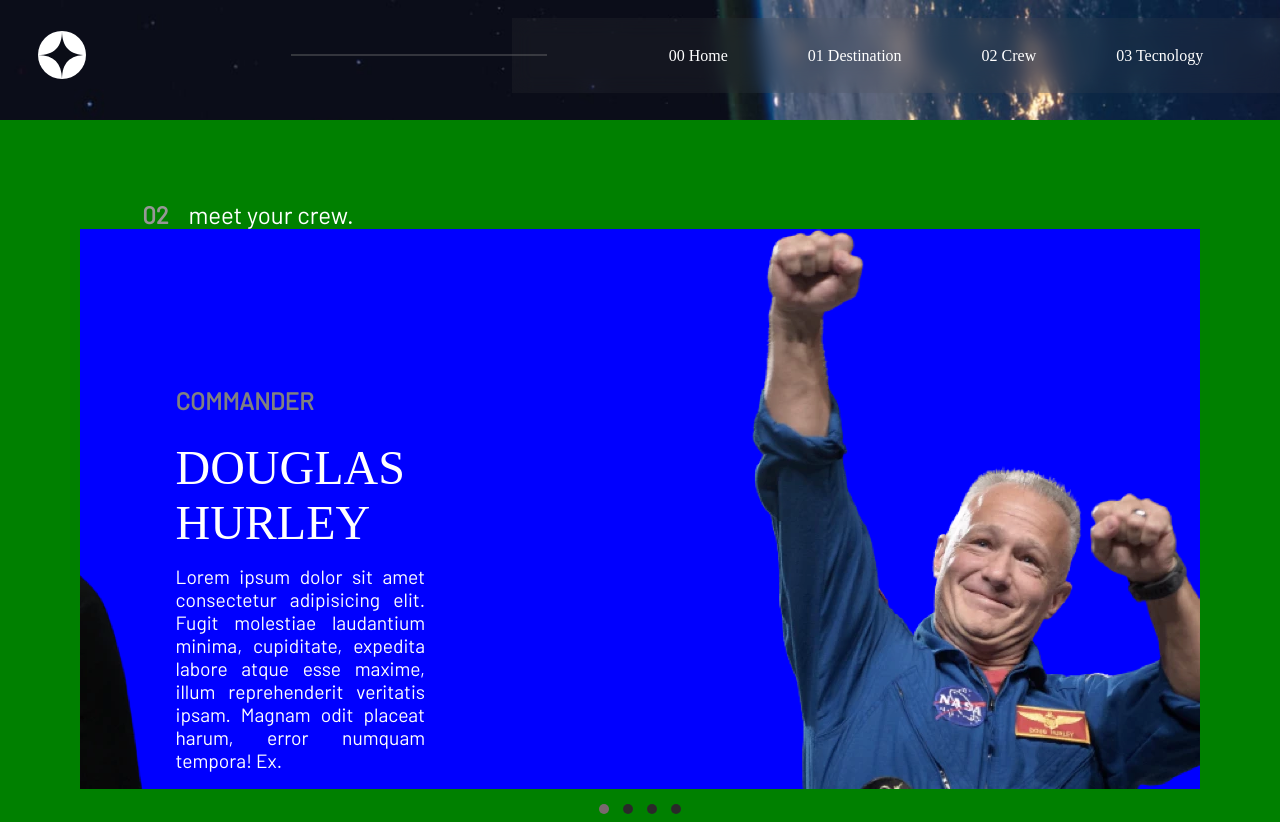
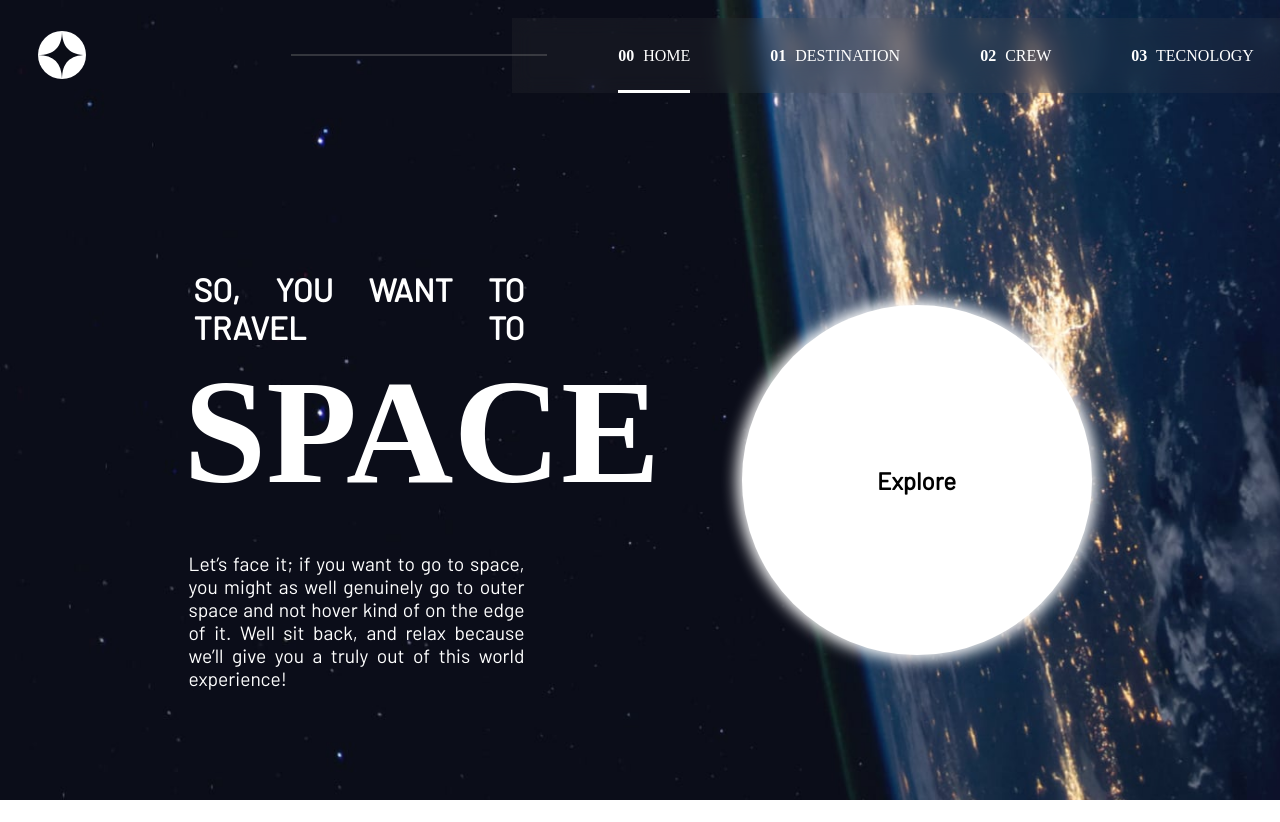
Before and after one commit to lucaslopeslima/space-website, a plain HTML site: page index.html in a window 1280 px wide. Shown: the top 822 px of the page. After the commit the page ends 800 px from the top, so only its background shows below. Drawn offline with nearby package versions, Linux system fonts and the light colour scheme; a web font is replaced by a local one.

Commit message:
nav funcionando

```diff
--- a/index.html
+++ b/index.html
@@ -17,7 +17,7 @@
     <link rel="preconnect" href="https://fonts.gstatic.com" crossorigin>
     <link href="https://fonts.googleapis.com/css2?family=Barlow&family=Bellefair&display=swap" rel="stylesheet">
 </head>
-<body>
+<body class="main-contents">
     <header>
         <nav>
             <div class="logo-wrap">
@@ -27,11 +27,15 @@
                 <div class="line-wrap">
                     <div class="nav-line"></div>
                 </div>
-                <div class="menu">
-                    <a href=""><span>00</span> Home</a>
-                    <a href=""><span>01</span> Destination</a>
-                    <a href=""><span>02</span> Crew</a>
-                    <a href=""><span>03</span> Tecnology</a>
+                <div class="menu controlls">
+                    <div class="menu-top control active-btn" data-id="home" ><span>00</span> Home</div>
+                    <div class="menu-top control" data-id="destination" ><span>01</span> Destination</div>
+                    <div class="menu-top control" data-id="crew" ><span>02</span> Crew</div>
+                    <div class="menu-top control" data-id="tecnology" ><span>03</span> Tecnology</div>
+                    <!-- <a class="menu-top control active-btn" href=""><span>00</span> Home</a>
+                    <a class="menu-top control " href=""><span>01</span> Destination</a>
+                    <a class="menu-top control " href=""><span>02</span> Crew</a>
+                    <a class="menu-top control " href=""><span>03</span> Tecnology</a> -->
                 </div>
             </div>
         </nav>
@@ -39,9 +43,10 @@
 
     <main>
 
-         <div class="main-content">
+         <div class="main-content" id="main-content">
 
-            <div class="home section">
+            <div class="home section active" id="home">
+                <div class="home-wrap">
                     <div class="main-content-txt">
                         <h1>So, you want to travel to <span>SPACE</span></h1>
                         <p>Let’s face it; if you want to go to space, you might as well genuinely go to
@@ -51,10 +56,11 @@
                     <div class="main-content-img">
                         <a href=""><h2>Explore</h2></a>
                     </div>
+                </div>
             </div><!-- /.home -->
 
 
-            <div class="destination section">
+            <div class="destination section " id="destination">
 
                 <h2 class="nav-menu-active-txt"><span>01 </span> Pick your destination.</h2>
                 <div class="destination-content">
@@ -88,7 +94,7 @@
                 </div><!-- /.destination-content -->
             </div><!-- /.destination -->
 
-            <div class="crew section">
+            <div class="crew section " id="crew">
                 <h2 class="nav-menu-active-txt"><span>02 </span> meet your crew.</h2>
                 <div class="tecnology-slide">
                     <div class="owl-carousel owl-theme">
@@ -140,7 +146,7 @@
 
             </div><!--crew-->
 
-            <div class="tecnology section">
+            <div class="tecnology section " id="tecnology">
                 <h2 class="nav-menu-active-txt"><span>03 </span> space launch.</h2>
 
             </div>
--- a/js/main.js
+++ b/js/main.js
@@ -0,0 +1,79 @@
+
+/* const sections = document.querySelectorAll('.section')
+const menu = document.querySelectorAll('.menu')
+const menuTop = document.querySelectorAll('.menu-top')
+const home = document.querySelector('.home')
+const destination = document.querySelector('.destination')
+const crew = document.querySelector('.crew')
+const tecnology = document.querySelector('.tecnology')
+console.log(menuTop)
+console.log(sections)
+console.log(home)
+console.log(destination)
+console.log(crew)
+console.log(tecnology) */
+
+
+const sections = document.querySelectorAll('.section')
+const sectBtns = document.querySelectorAll('.controlls')
+const sectBtn = document.querySelectorAll('.control')
+const allSections = document.querySelector('.main-contents')
+console.log(sections)
+console.log(sectBtns)
+console.log(sectBtn)
+console.log(allSections)
+//const allSections = document.getElementById('main-content')
+
+
+function pageTransitions(){
+    //console.log(sections)
+    //console.log(sectBtns)
+
+    //Button Click Active Class
+    for(let i = 0; i < sectBtn.length; i++){
+        //console.log(sectBtn[i])
+        sectBtn[i].addEventListener('click', function(){
+            let currentBtn = document.querySelectorAll('.active-btn')
+            currentBtn[0].className = currentBtn[0].className.replace('active-btn', '')
+            this.className += ' active-btn'
+        })
+    }
+    //Section Active
+    allSections.addEventListener('click', (e) =>{
+        const id = e.target.dataset.id
+        console.log(id + 'esse é o id')
+
+        if (id){
+            //remove selected from the other btns
+            sectBtns.forEach((btn) =>{
+                btn.classList.remove('active')
+            })
+            e.target.classList.add('active')
+            //hide other sections
+            sections.forEach((section)=>{
+                section.classList.remove('active')
+            })
+            const element = document.getElementById(id)
+            element.classList.add('active')
+        }
+    })
+    //Toogle Theme
+    /* const themeBtn = document.querySelector('.theme-btn');
+    themeBtn.addEventListener('click',() =>{
+        let element = document.body;
+        let backimg = document.querySelector('.img-background')
+        element.classList.toggle('light-mode')
+        backimg.classList.toggle('img-light')
+    }) */
+    //img color
+    /* document.querySelector('.image').onmousemove = (e) => {
+
+        const x = e.pageX - e.target.offsetLeft
+        const y = e.pageY - e.target.offsetTop
+
+        e.target.style.setProperty('--x', `${ x }px`)
+        e.target.style.setProperty('--y', `${ y }px`)
+
+    } */
+}
+pageTransitions()
--- a/js/setup.js
+++ b/js/setup.js
@@ -9,4 +9,4 @@ $('.custom1').owlCarousel({
 $(document).ready(function(){
     $(".owl-carousel").owlCarousel();
 });
-console.log('setup')
+//console.log('setup')
--- a/style/main.scss
+++ b/style/main.scss
@@ -9,8 +9,9 @@
 }
 html, body{
     height: 100%;
-    /* overflow: hidden; */
+    overflow: hidden;
 }
+
 header{
   padding-top: 15px;
   width: 100vw;
@@ -65,9 +66,10 @@ header{
         justify-content: center;
         align-items: center;
 
-        a{
+        a, div{
+          cursor: pointer;
+            text-transform: uppercase;
             margin-left: 80px;
-            /* background-color: red; */
             line-height: 75px;
             text-decoration: none;
             color: white;
@@ -85,9 +87,9 @@ header{
               &:hover::before{
                 width: 100%;
               }
-              &:active::before{
-                width: 100%;
-                background: white;
+              span{
+                font-weight: bold;
+                margin-right: 5px;
               }
         }
     }
@@ -209,7 +211,7 @@ main{
     .main-content{
       margin-top: 85px;
       height: 100%;
-      background-color: green;
+      /* background-color: green; */
       height: 100vh;
       .section{
         height: 100%;
@@ -227,14 +229,20 @@ main{
         }
       }
       .home{
-        opacity: 0;
-        display: flex;
-        justify-content: space-around;
-        align-items: center;
-        background-color: green;
+        /* visibility: hidden; */
+        display: none;
+        .home-wrap{
+          display: flex;
+          height: 70%;
+          /* padding: 80px; */
+          justify-content: space-around;
+          align-items: center;
+          /* background-color: green; */
 
-        /* position: absolute;
-        bottom: 80px; */
+          /* position: absolute;
+          bottom: 80px; */
+        }
+
       .main-content-txt{
         width: 30%;
         max-width: 430px;
@@ -279,11 +287,12 @@ main{
       }
       }
       .destination{
-        opacity: 0;
+        /* visibility: hidden; */
+        display: none;
         /* background-color: green; */
         /* padding: 80px; */
         /* background-color: rgba(255, 0, 0, 0.658); */
-        transform: translateY(-100%);
+        /* transform: translateY(-100%); */
 
         .destination-content{
           padding-top: 55px;
@@ -361,13 +370,13 @@ main{
         }
       }
       .crew{
-        z-index: 999;
-        transform: translateY(-200%);
+        display: none;
+        /* transform: translateY(-200%); */
         .tecnology-slide{
-          background-color: red;
+          /* background-color: red; */
           height: 70%;
           .owl-carousel{
-            background-color: blue;
+            /* background-color: blue; */
             height: 100%;
             position: relative;
             span{
@@ -415,9 +424,26 @@ main{
         }
       }
       .tecnology{
-        opacity: 0;
-        visibility: hidden;
-        transform: translateY(-300%);
+        display: none;
+        /* transform: translateY(-300%); */
       }
     }
 }
+
+
+/* GERAIS */
+.active-btn{
+  position: relative;
+  &::before{
+    content: '';
+    position: absolute !important;
+    height: 3px;
+    width: 100% !important;
+    left: 0;
+    bottom: 0px;
+    background: white !important;
+  }
+}
+.active{
+  display: block !important;
+}
```
Also changed, not shown: style/main.css, 1 other file. Lines whose indentation alone changed are shown as unchanged.
